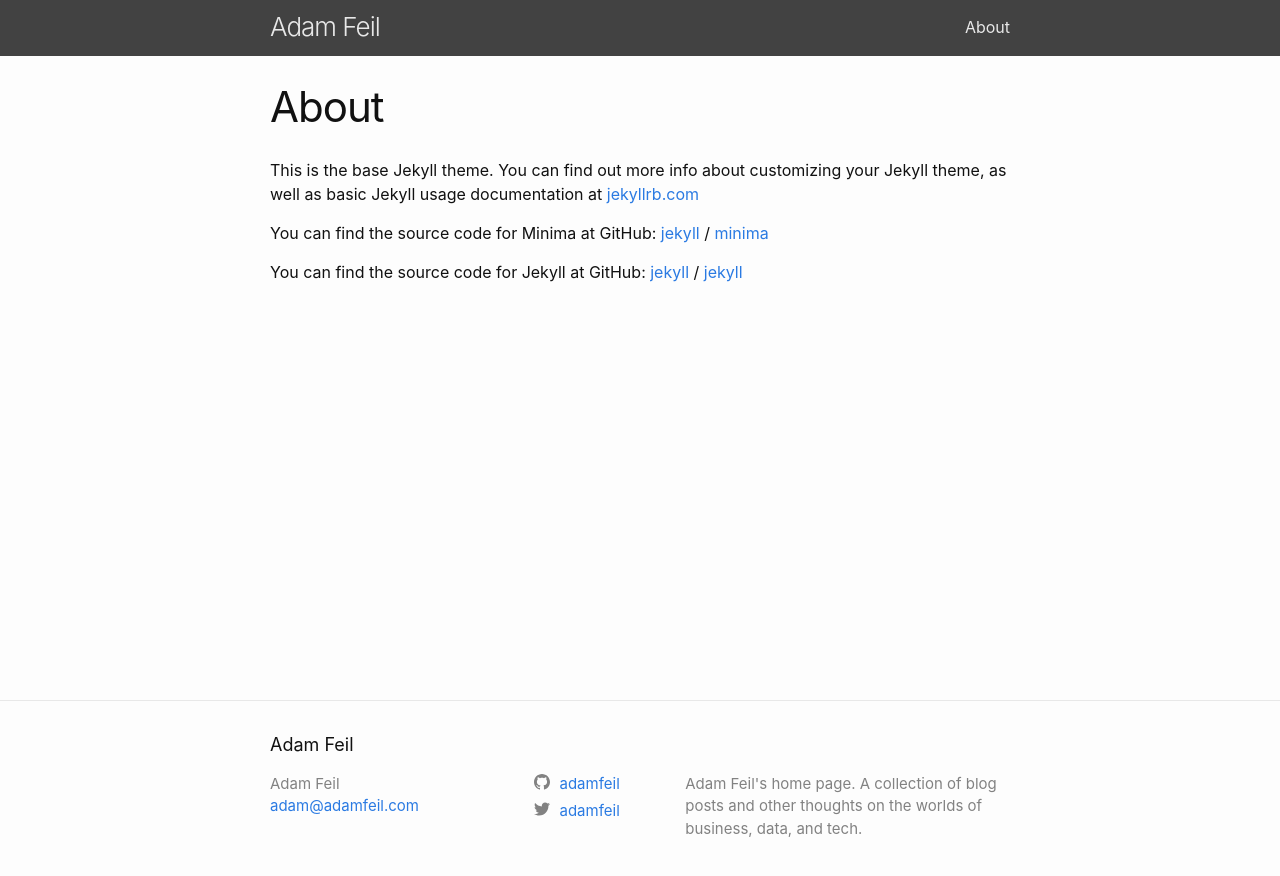
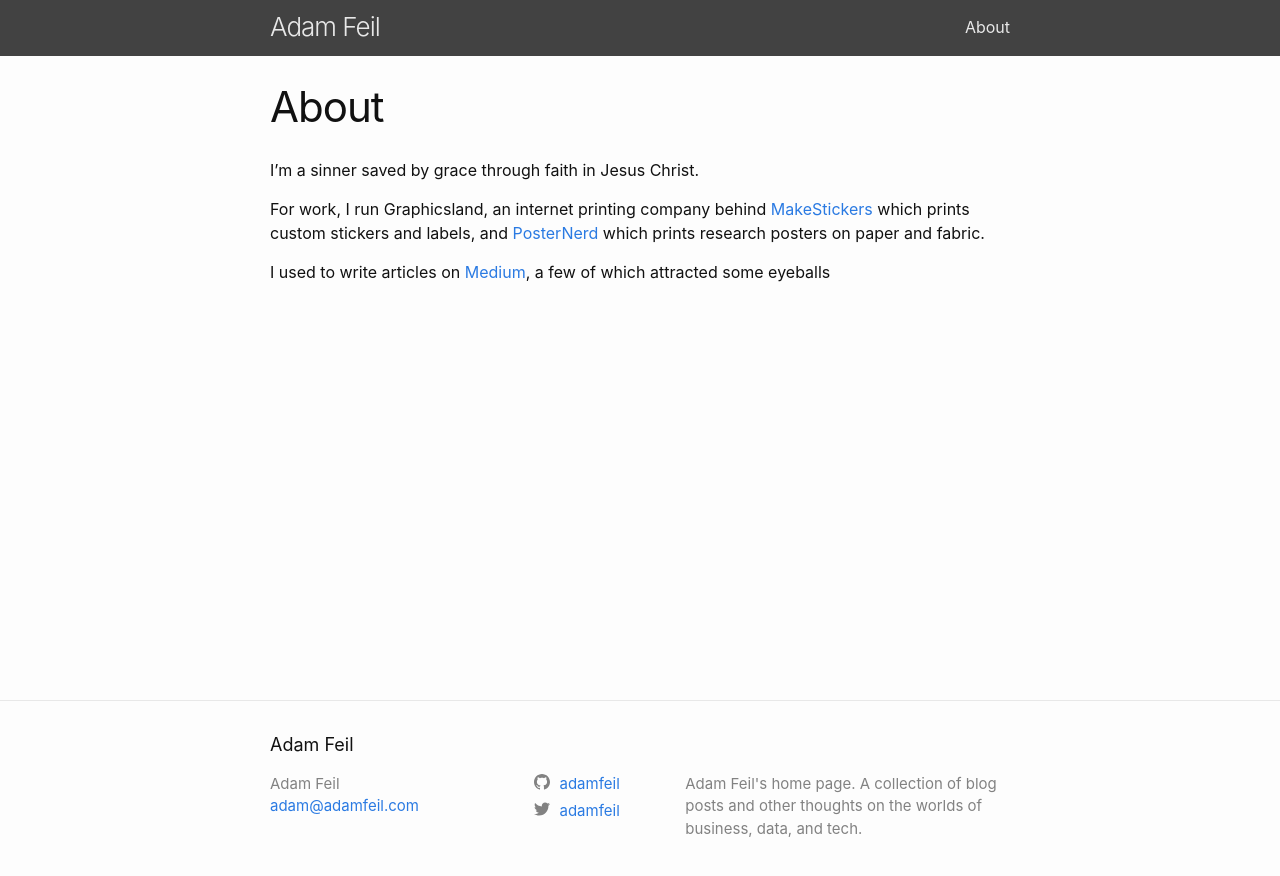
Before and after one commit to adamfeil/adamfeil.github.io, a Jekyll site: the page built from about.markdown, in a window 1280 px wide. Shown: the top 876 px of the page. Built offline with Jekyll 4.4.1, drawn with Linux system fonts in a browser that asks for light colours.

Commit message:
updated about

```diff
--- a/about.markdown
+++ b/about.markdown
@@ -4,15 +4,9 @@ title: About
 permalink: /about/
 ---
 
-This is the base Jekyll theme. You can find out more info about customizing your Jekyll theme, as well as basic Jekyll usage documentation at [jekyllrb.com](https://jekyllrb.com/)
 
-You can find the source code for Minima at GitHub:
-[jekyll][jekyll-organization] /
-[minima](https://github.com/jekyll/minima)
+I'm a sinner saved by grace through faith in Jesus Christ.
 
-You can find the source code for Jekyll at GitHub:
-[jekyll][jekyll-organization] /
-[jekyll](https://github.com/jekyll/jekyll)
+For work, I run Graphicsland, an internet printing company behind [MakeStickers](https://makestickers.com) which prints custom stickers and labels, and [PosterNerd](https://posternerd.com) which prints research posters on paper and fabric.
 
-
-[jekyll-organization]: https://github.com/jekyll
+I used to write articles on [Medium](https://adamfeil.medium.com), a few of which attracted some eyeballs
```
